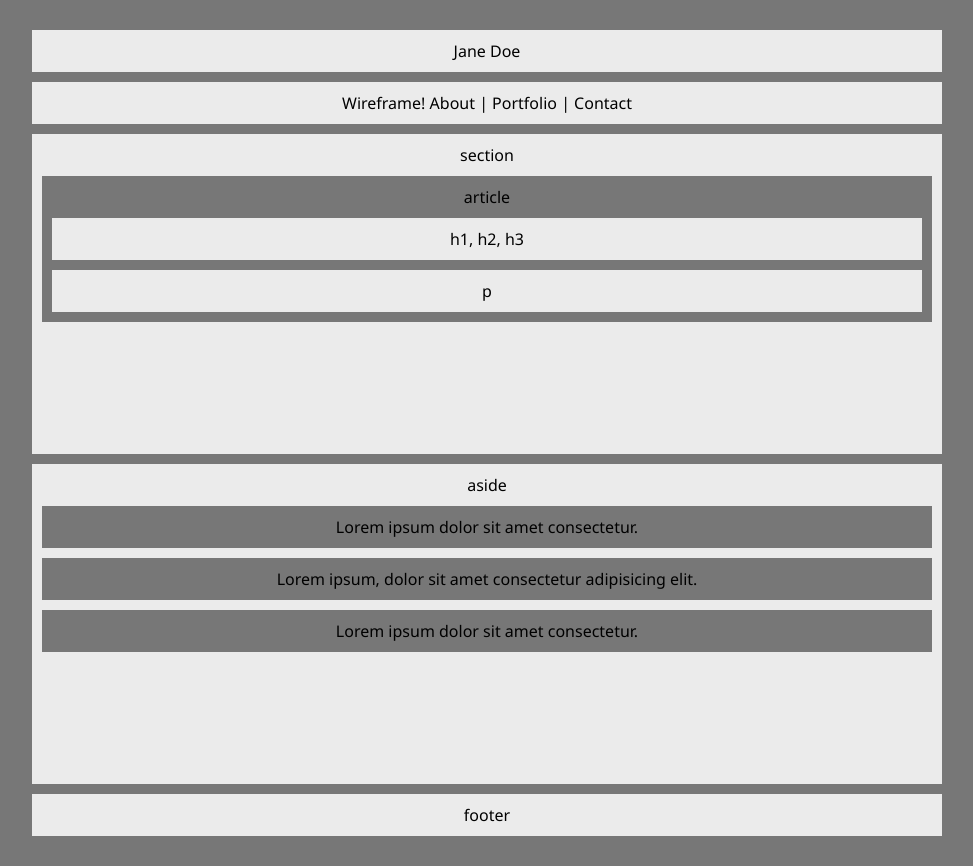
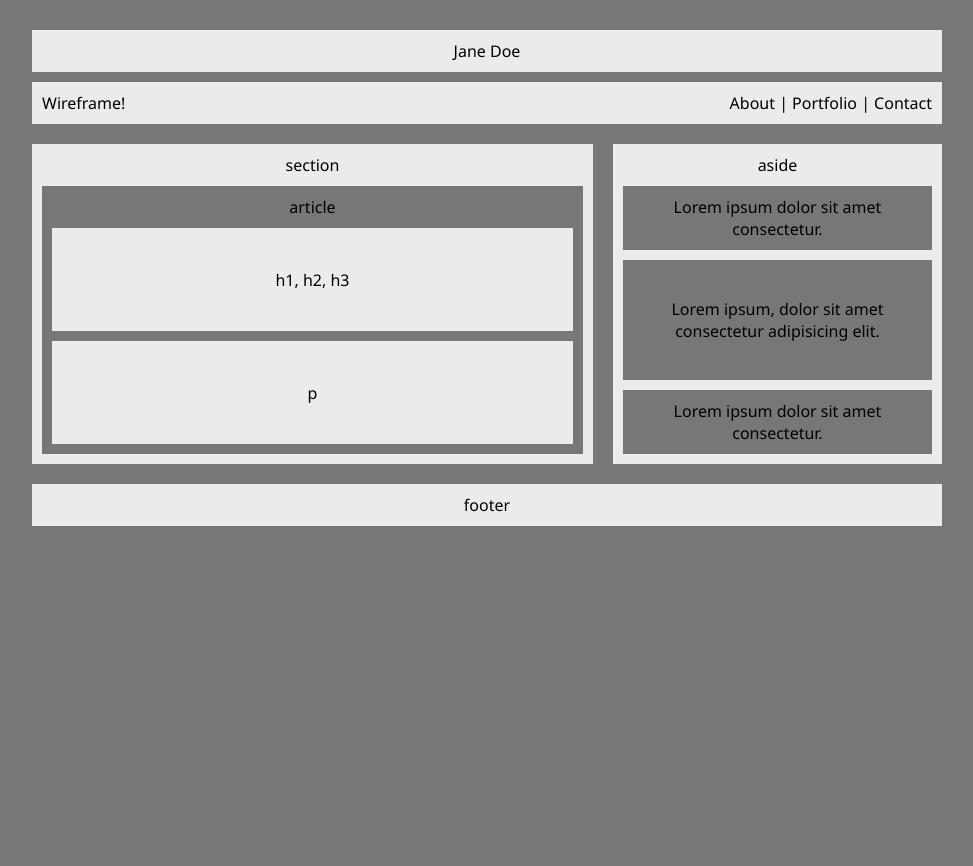
Before and after one commit to chloezhouny/Flexbox-Wireframe, a plain HTML site: page index.html in a window 1280 px wide. Shown: the whole page, without its empty margins (153-1126 px from the left). After the commit the page ends 800 px from the top, so only its background shows below. Drawn offline with Linux system fonts and the light colour scheme.

Commit message:
use flexbox properties for layout

```diff
--- a/style.css
+++ b/style.css
@@ -26,3 +26,71 @@ section, aside {
    padding: 10px;
    height: 300px;
 }
+
+
+
+nav {
+         display: flex; /* Sets up <nav> as a Flexbox element */
+
+         justify-content: space-between; /* Adds even spacing between each of <nav>'s child elements. Because <nav> only has 2 children in the HTML below, it adds one big chunk of spacing between them, forcing the two child elements to either end of the <nav>. */
+      }
+
+      main {
+         display: flex; /* <main> has two children, <section> and <aside>, which are both block elements. This means they will stack on top of each other by default. We add "display: flex" to their parent element, <main>, because the default Flexbox behavior is for children to be aligned in a row. So adding "display: flex" places <section> and <aside> next to each other instead of stacked on each other. */
+      }
+
+      section {
+         flex: 7; /* When we add "display: flex" to the parent, <main>, this <section> becomes quite narrow, so we add a "flex" value of 7 to this element to adjust what proportion of <main> it should fill relative to the other child, <aside>, which has "flex: 4". */
+
+         display: flex; /* We want <section>'s child element, <article>, to fill all the available space. We accomplish this by giving <article> a "flex" value of 1 (seen in the CSS for <article> below). But <article>'s "flex: 1" property will only work if the parent element also has the "display: flex" value. So we add that here. */
+
+         flex-direction: column; /* Adding "display: flex" will force <article> to awkwardly display in a row, so we add "flex-direction: column" here to force it back to the desired positioning. */
+      }
+
+      article {
+         display: flex; /* We want <article>'s child elements (which are two <div>s) to fill all the available space. We accomplish this by giving each <div> "flex: 1" (seen in the CSS for "article div" below). But these <div>s' "flex" properties will only work if their parent element also has the "display: flex" value. So we add that here. */
+
+         flex-direction: column; /* Adding "display: flex" will force the <div>s to awkwardly display in a row, so we add "flex-direction: column" here to force them back to the desired positioning. */
+
+         flex: 1; /* We want this <article> to fill all the available space in its parent element, so we give it a "flex" value of 1. <article> is the only child of <section>, so it will take up 1/1 (or 100%) of the available space. */
+      }
+
+      article div { /* This CSS selector will select all <div> elements that are inside an <article> element. */
+
+         display: flex; /* We want to horizontally and vertically center the text in these <div> elements, so we set up Flexbox on them first. */
+
+         justify-content: center; /* Horizontally centers the text. */
+
+         align-items: center; /* Vertically centers the text. */
+
+         flex: 1; /* This styling is being applied to two different <div> elements (because there are two <div>s inside of <article>. They both get "flex: 1", meaning they will each take up 1/2 (or 50%) of the space available in their parent element, <article>. */
+      }
+
+      aside {
+         flex: 4; /* When we add "display: flex" to the parent, <main>, this <aside> becomes too wide, so we add a "flex" value of 4 to this element to adjust what proportion of <main> it should fill relative to the other child, <section>, which has "flex: 7". */
+
+         display: flex; /* We want <aside>'s child elements (which are three <div>s) to fill all the available space. We accomplish this by giving each <div> its own "flex" value (seen in the CSS for each <div>'s ID below). But these <div>s' "flex" properties will only work if their parent element also has the "display: flex" value. So we add that here. */
+
+         flex-direction: column; /* Adding "display: flex" will force the <div>s to awkwardly display in a row, so we add "flex-direction: column" here to force them back to the desired positioning. */
+      }
+
+      aside div { /* This CSS selector will select all <div> elements that are inside an <aside> element. */
+
+         display: flex; /* We want to horizontally and vertically center the text in these <div> elements, so we set up Flexbox on them first. */
+
+         justify-content: center; /* Horizontally centers the text. */
+
+         align-items: center; /* Vertically centers the text. */
+      }
+
+      #aside-1 {
+         flex: 1; /* This is the first <div> inside of <aside>, which we want to be shorter than the second <div>, so we give it a "flex" value of 1. */
+      }
+
+      #aside-2 {
+         flex: 5; /* This is the second <div> inside of <aside>, which we want to be taller than the other two <div>s, so we give it a "flex" value of 5. */
+      }
+
+      #aside-3 {
+         flex: 1; /* This is the third <div> inside of <aside>, which we want to be shorter than the second <div> and the same size as the first <div>, so we give this one a "flex" value of 1 too. */
+      }
```
